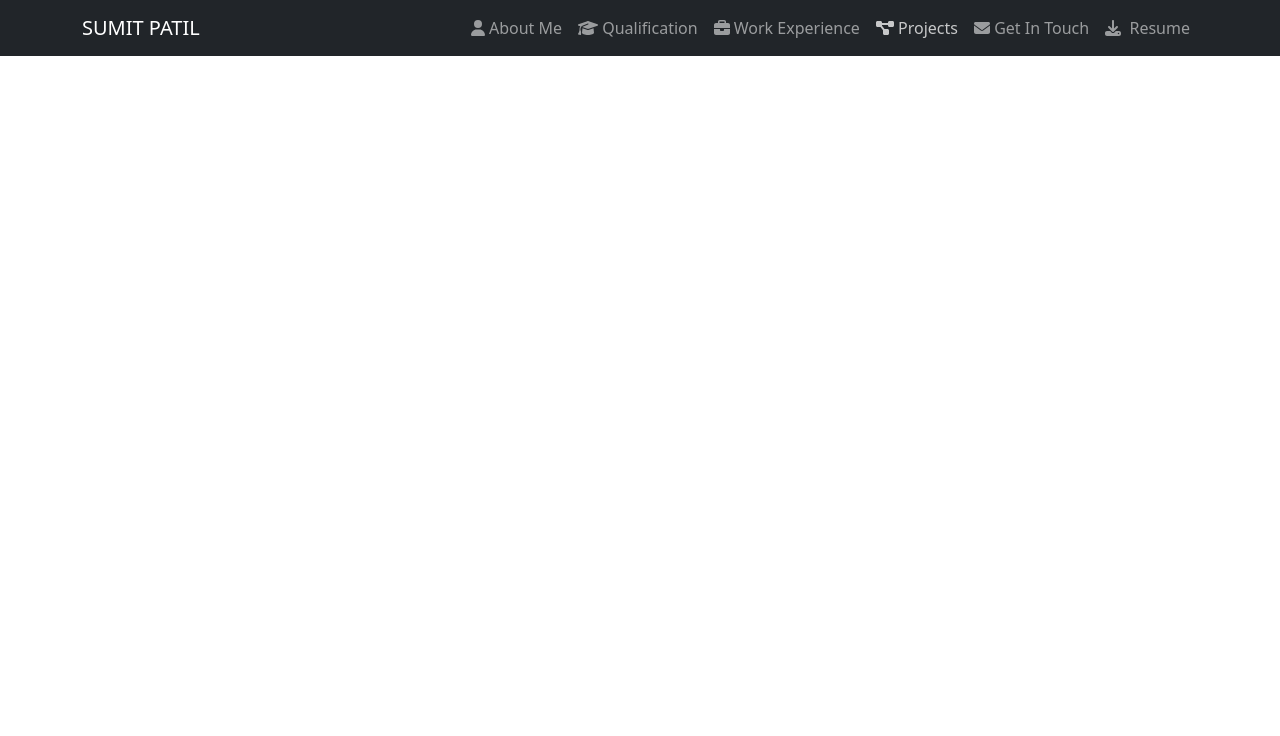
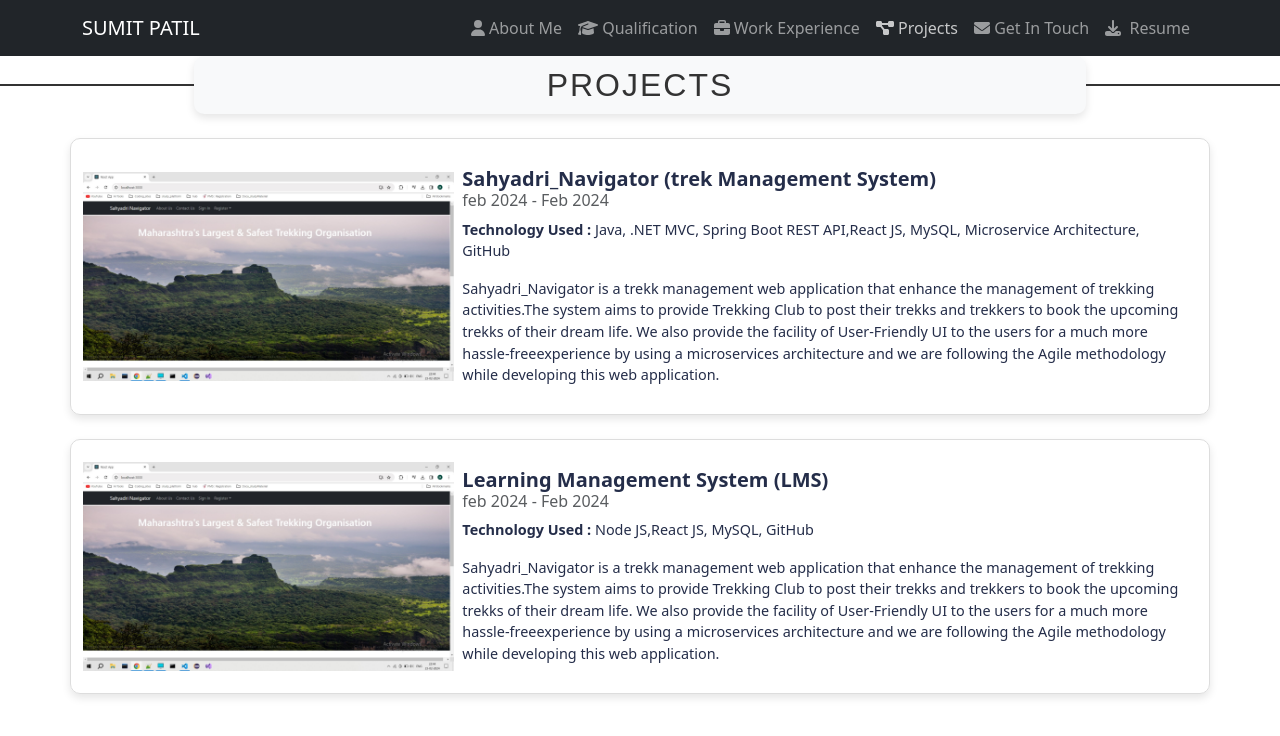
Before and after one commit to SUMITpatil2021/Sumit_portfolio, a React (Create React App) app in the folder sumit_portfolio/: page / in a window 1280 px wide. Both pictures are taken after a click on the button "Projects". Shown: the top 736 px of the page. Built offline with nearby package versions, Linux system fonts and the light colour scheme.

Commit message:
project component added

```diff
--- a/sumit_portfolio/src/components/home.jsx
+++ b/sumit_portfolio/src/components/home.jsx
@@ -17,7 +17,6 @@ const Home = () => {
                 </div>
                 <div className="col-md-8">
                     <div className="card-body">
-                        <h2 className="card-title">About Me</h2>
                         <p className="card-text">
                             Hello! I'm Sumit, an aspiring full-stack developer with a passion for creating dynamic and responsive web applications. I hold a CDAC certification, which has equipped me with a strong foundation in software development and the latest web technologies.
                         </p>
@@ -27,7 +26,7 @@ const Home = () => {
                         <p className="card-text">
                             Welcome to my portfolio. Feel free to explore my projects and get in touch with me.
                         </p>
-                        <button className="btn btn-primary">Get in Touch</button>
+                        {/* <button className="btn btn-primary">Get in Touch</button> */}
                     </div>
                 </div>
             </div>
--- a/sumit_portfolio/src/components/landingPage.jsx
+++ b/sumit_portfolio/src/components/landingPage.jsx
@@ -6,6 +6,7 @@ import { FontAwesomeIcon } from '@fortawesome/react-fontawesome';
 import { faUser, faGraduationCap, faEnvelope, faBriefcase, faProjectDiagram, faDownload } from '@fortawesome/free-solid-svg-icons';
 import Home from "./home";
 import Qualification from "./qualification";
+import ProjectCompo from "./projectCompo";
 
 export default function LandingPage() {
 
@@ -48,8 +49,8 @@ export default function LandingPage() {
         return <Home />
       case "qualification":
         return <Qualification/>
-      // case "contactus":
-      //     return <ContactUs/>
+      case "projects":
+          return <ProjectCompo/>
       // case "signin":
       //   return <UserLogin/>
       default:
--- /dev/null
+++ b/sumit_portfolio/src/components/projectCompo.jsx
@@ -0,0 +1,72 @@
+import React from "react"
+const projects = [
+    {
+        image:'sahyadri.jpeg',
+        Title: "Sahyadri_Navigator (trek Management System)",
+        TechStack : `Java, .NET MVC, Spring Boot REST API,React JS, MySQL, Microservice Architecture, GitHub`,
+        duration: "feb 2024 - Feb 2024",
+        description:   ` Sahyadri_Navigator is a trekk management web application that enhance the management of trekking activities.The
+system aims to provide Trekking Club to post their trekks and trekkers to book the upcoming trekks of their dream
+life. We also provide the facility of User-Friendly UI to the users for a much more hassle-freeexperience by using a
+microservices architecture and we are following the Agile methodology while developing this web application. `
+    },
+    {
+        image:'sahyadri.jpeg',
+        Title: "Learning Management System (LMS)",
+        TechStack : `Node JS,React JS, MySQL,  GitHub`,
+        duration: "feb 2024 - Feb 2024",
+        description:   ` Sahyadri_Navigator is a trekk management web application that enhance the management of trekking activities.The
+system aims to provide Trekking Club to post their trekks and trekkers to book the upcoming trekks of their dream
+life. We also provide the facility of User-Friendly UI to the users for a much more hassle-freeexperience by using a
+microservices architecture and we are following the Agile methodology while developing this web application. `
+    }
+    // {
+    //     image:'kit.png',
+    //     degree: "B.Tech [Electronics and telecommunication engineering ]",
+    //     institution: "KIT's College of Engineering Kolhapur ",
+    //     year: "2020-2023",
+    //     description: "Graduated with First Class   CGPI-7.87"
+    // },
+    // {
+    //     image:'gpkp_logo.png',
+    //     degree: "Diploma [Industrial Electronics engineering]",
+    //     institution: "Government Polytechnic Kolhapur ",
+    //     year: "2017-2020",
+    //     description: "Graduated with First Class with distinction Percentage-91.81%"
+    // },
+    // {
+    //     image:'ssc_logo.png',
+    //     degree: "SSC",
+    //     institution: "Maharashtra State Board  ",
+    //     year: "2017",
+    //     description: "Graduated with First Class with distinction  Percentage-87% "
+    // }
+    // Add more qualifications as needed
+];
+
+export default function ProjectCompo(){
+    return(
+        <>
+    <div className="container my-5">
+            <h2 className="text-center mb-4 decorative-title"> Projects </h2>
+                <div className="row " >
+                        {projects.map((project, index) => (
+                        <div key={index}  className="d-flex align-items-center mb-4  card-qualification ">
+
+                            <div className="card-body col-md-4"> <img src={project.image} className="card-img-top" alt={`${project.institution} logo`} />
+                            </div>
+                                    <div className="card-body col-md-8 ml-5 p-2">
+                                        <h5 className="card-title">{project.Title}</h5>
+                                        <h6 className="card-subtitle mb-2 text-muted">{project.duration}</h6>
+                                        <p className="card-text"><strong>Technology Used :  </strong> {project.TechStack}</p>
+                                        <p className="card-text">{project.description}</p>
+                                    </div>
+
+                            </div>
+                        ))}
+
+                </div>
+            </div>
+        </>
+    )
+}
--- a/sumit_portfolio/src/components/qualification.jsx
+++ b/sumit_portfolio/src/components/qualification.jsx
@@ -3,7 +3,7 @@ import './qualification.css'
 const qualifications = [
     {
         image:'cdac_logo.png',
-        degree: "PG-DAC [Post-Graduate Diploma in Advance Computing]",
+        degree: "Post-Graduate Diploma in Advance Computing [PG-DAC]",
         institution: "CDAC,Pune",
         year: "Sept 2023 - Feb 2024",
         description: "Graduated with First Class Honours, with a focus on software development and data structures."
```
Also changed, not shown: sumit_portfolio/public/sahyadri.jpeg (added).
